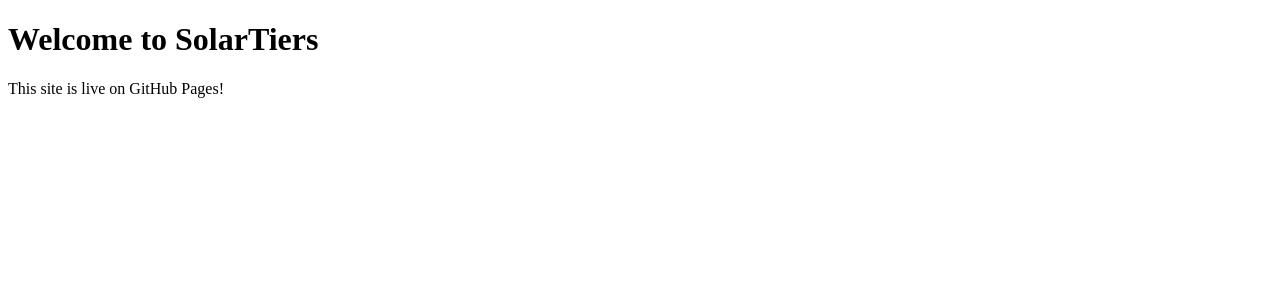
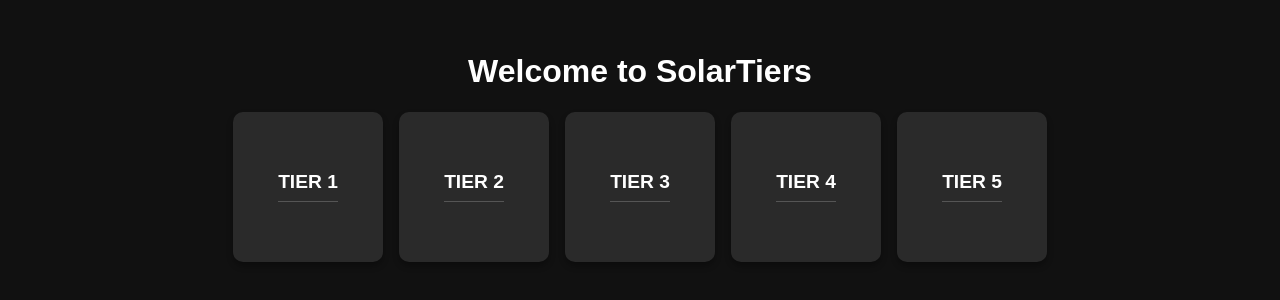
Before and after one commit to SlovakiaMan1/SolarTiers, a plain HTML site: page index.html in a window 1280 px wide. Drawn offline with Linux system fonts and the light colour scheme.

Commit message:
Update index.html

```diff
--- a/index.html
+++ b/index.html
@@ -1,10 +1,58 @@
 <!DOCTYPE html>
-<html>
+<html lang="en">
 <head>
+  <meta charset="UTF-8" />
+  <meta name="viewport" content="width=device-width, initial-scale=1.0"/>
   <title>SolarTiers</title>
+  <style>
+    body {
+      background-color: #111;
+      color: white;
+      font-family: Arial, sans-serif;
+      margin: 0;
+      padding: 2rem;
+      display: flex;
+      flex-direction: column;
+      align-items: center;
+    }
+
+    .container {
+      display: flex;
+      justify-content: center;
+      gap: 1rem;
+      flex-wrap: wrap;
+      max-width: 1000px;
+    }
+
+    .card {
+      background-color: #2a2a2a;
+      border-radius: 10px;
+      width: 150px;
+      height: 150px;
+      display: flex;
+      flex-direction: column;
+      align-items: center;
+      justify-content: center;
+      text-align: center;
+      box-shadow: 0 4px 6px rgba(0,0,0,0.3);
+    }
+
+    .card h2 {
+      margin: 0;
+      font-size: 1.2rem;
+      border-bottom: 1px solid #555;
+      padding-bottom: 0.5rem;
+    }
+  </style>
 </head>
 <body>
   <h1>Welcome to SolarTiers</h1>
-    <p>This site is live on GitHub Pages!</p>
+  <div class="container">
+    <div class="card"><h2>TIER 1</h2></div>
+    <div class="card"><h2>TIER 2</h2></div>
+    <div class="card"><h2>TIER 3</h2></div>
+    <div class="card"><h2>TIER 4</h2></div>
+    <div class="card"><h2>TIER 5</h2></div>
+  </div>
 </body>
 </html>
```
Lines whose indentation alone changed are shown as unchanged.
